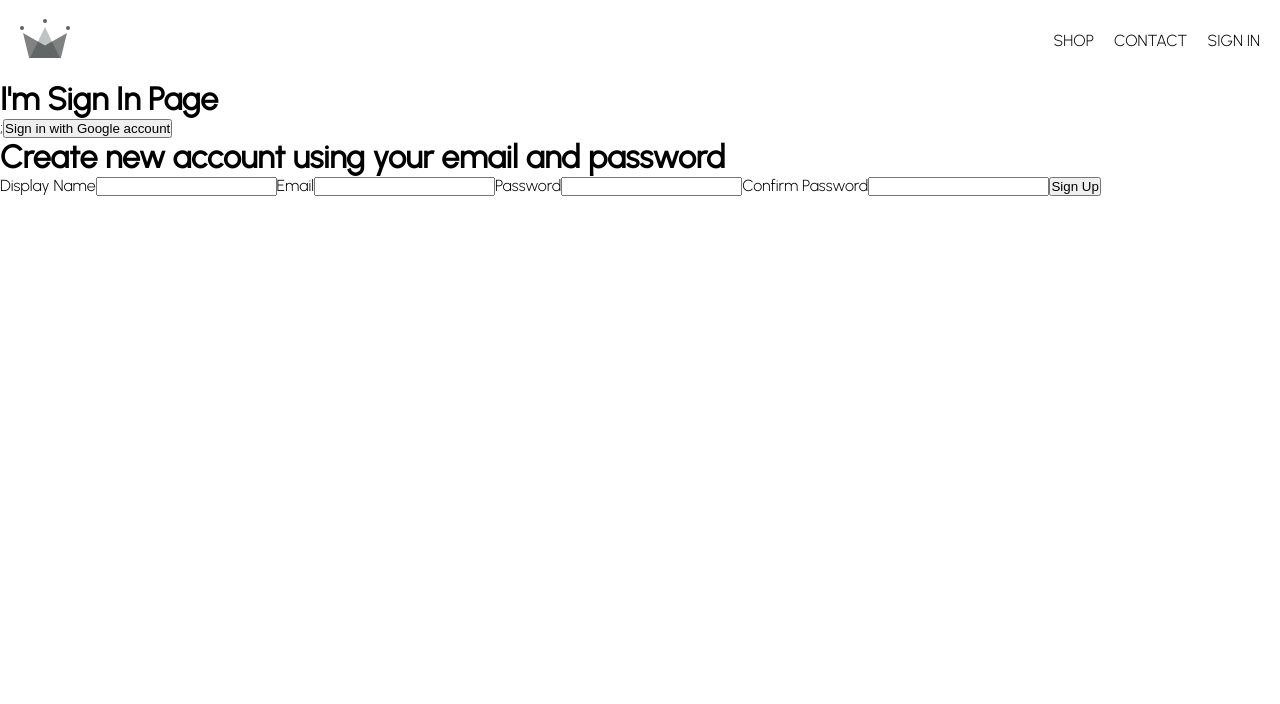
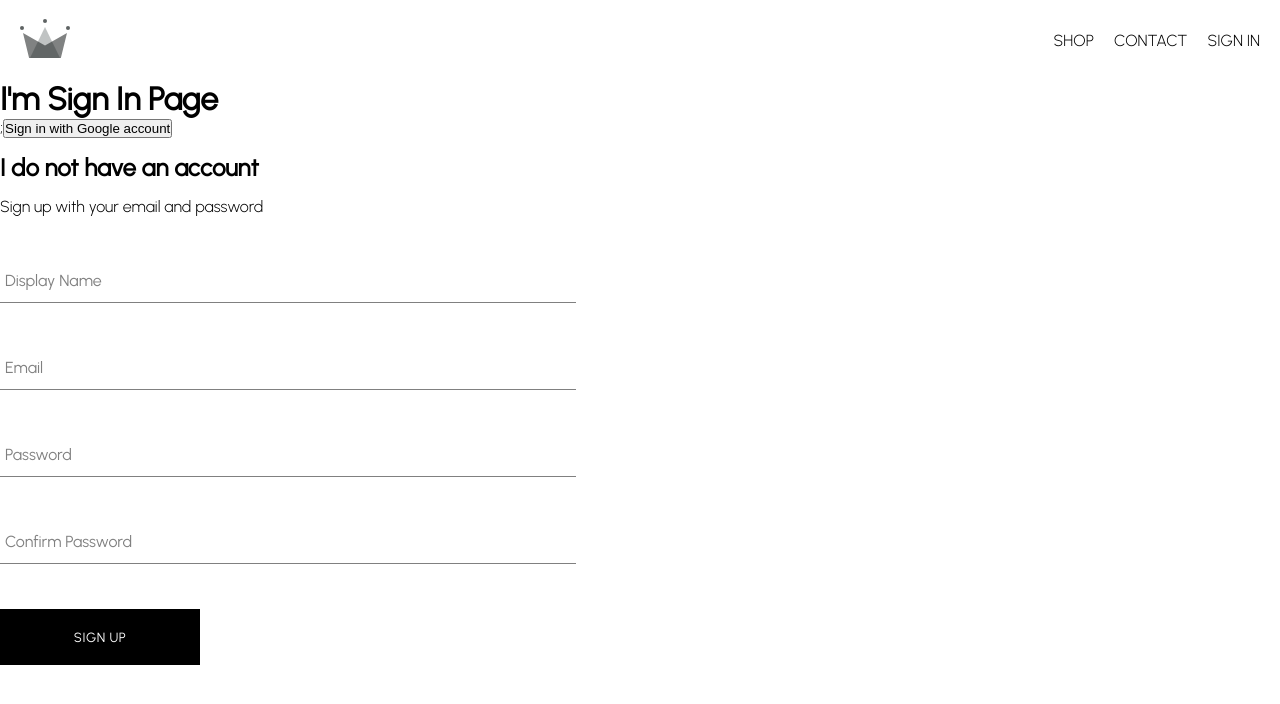
Before and after one commit to tairtair/crwn-clothing-react, a React (Create React App) app: page /sign-in in a window 1280 px wide. Shown: the top 704 px of the page. Built offline with nearby package versions, Linux system fonts and the light colour scheme.

Commit message:
Added button and  form input components

```diff
--- /dev/null
+++ b/src/components/button/button.component.jsx
@@ -0,0 +1,17 @@
+import './button.styles.scss';
+const Button = ({ btnTitle, classType = '', ...otherProps }) => {
+  const BUTTON_CLASS_TYPE = {
+    inverted: 'inverted',
+    google: 'google-sign-in',
+  };
+  return (
+    <button
+      className={`button-container ${BUTTON_CLASS_TYPE[classType]}`}
+      {...otherProps}
+    >
+      {btnTitle}
+    </button>
+  );
+};
+
+export default Button;
--- /dev/null
+++ b/src/components/button/button.styles.scss
@@ -0,0 +1,30 @@
+.button-container {
+  color: #fff;
+  font-family: inherit;
+  letter-spacing: 0.5px;
+  background-color: #000;
+  width: 200px;
+  border: 2px solid transparent;
+  padding: 18px;
+  text-transform: uppercase;
+  transition: all ease 0.3s;
+  &:hover {
+    color: #000;
+    background-color: #fff;
+    border: 2px solid #000;
+  }
+}
+.inverted {
+  color: #000;
+  background-color: #fff;
+  border: 2px solid #000;
+  &:hover {
+    color: #fff;
+    background-color: #000;
+    border: 2px solid transparent;
+  }
+}
+.google-sign-in {
+  background-color: lightblue;
+  border: 2px solid #000;
+}
--- /dev/null
+++ b/src/components/form-input/form-input.component.jsx
@@ -0,0 +1,18 @@
+import './form-input.styles.scss';
+const FormInput = ({ label, ...otherProps }) => {
+  return (
+    <div className="group">
+      <input className="form-input" {...otherProps} />
+      {label && (
+        <label
+          className={`${
+            otherProps.value.length ? 'shrink' : null
+          } form-input-label`}
+        >
+          {label}
+        </label>
+      )}
+    </div>
+  );
+};
+export default FormInput;
--- /dev/null
+++ b/src/components/form-input/form-input.styles.scss
@@ -0,0 +1,54 @@
+$sub-color: grey;
+$main-color: black;
+
+@mixin shrinkLabel {
+  top: -14px;
+  font-size: 12px;
+  color: $main-color;
+}
+
+.group {
+  position: relative;
+  margin: 45px 0;
+
+  .form-input {
+    background: none;
+    background-color: white;
+    color: $sub-color;
+    font-size: 18px;
+    padding: 10px 10px 10px 5px;
+    display: block;
+    width: 100%;
+    border: none;
+    border-radius: 0;
+    border-bottom: 1px solid $sub-color;
+    margin: 25px 0;
+
+    &:focus {
+      outline: none;
+    }
+
+    &:focus ~ .form-input-label {
+      @include shrinkLabel();
+    }
+  }
+
+  input[type='password'] {
+    letter-spacing: 0.3em;
+  }
+
+  .form-input-label {
+    color: $sub-color;
+    font-size: 16px;
+    font-weight: normal;
+    position: absolute;
+    pointer-events: none;
+    left: 5px;
+    top: 10px;
+    transition: 300ms ease all;
+
+    &.shrink {
+      @include shrinkLabel();
+    }
+  }
+}
--- a/src/components/sign-up-form/sign-up-form.component.jsx
+++ b/src/components/sign-up-form/sign-up-form.component.jsx
@@ -1,55 +1,89 @@
 import { useState } from 'react';
+import {
+  createAuthUserWithEmailAndPassword,
+  createUserDocumentFromAuth,
+} from '../../utils/firebase/firebase.utils';
+import FormInput from '../form-input/form-input.component';
+import './sign-up-form.styles.scss';
+import Button from '../button/button.component';
 const defaultFormFields = {
   displayName: '',
   email: '',
   password: '',
   confirmPassword: '',
 };
+
 const SignUpForm = () => {
   const [formFields, setformFields] = useState(defaultFormFields);
   const { displayName, email, password, confirmPassword } = formFields;
+  const resetFormFields = () => {
+    setformFields(defaultFormFields);
+  };
   const handleChange = e => {
     const { value, name } = e.target;
     setformFields({ ...formFields, [name]: value });
   };
-  console.log(formFields);
+  const handleSubmit = async e => {
+    e.preventDefault();
+    if (password !== confirmPassword) {
+      alert("You password didn't match");
+      return;
+    }
+    try {
+      const { user } = await createAuthUserWithEmailAndPassword(
+        email,
+        password
+      );
+      await createUserDocumentFromAuth(user, { displayName });
+      resetFormFields();
+    } catch (err) {
+      if (err.code === 'auth/email-already-in-use')
+        alert(
+          'Account linked to provided email already exists, please try to log in instead.'
+        );
+      console.log('user creation encounted an error', err.message);
+    }
+  };
+
   return (
-    <div>
-      <h1>Create new account using your email and password</h1>
-      <form onSubmit={() => {}}>
-        <label htmlFor="">Display Name</label>
-        <input
+    <div className="sign-up-container">
+      <h2>I do not have an account</h2>
+      <span>Sign up with your email and password</span>
+      <form onSubmit={handleSubmit}>
+        <FormInput
+          label="Display Name"
           type="text"
           name="displayName"
           value={displayName}
           onChange={handleChange}
           required
         />
-        <label htmlFor="">Email</label>
-        <input
+        <FormInput
+          label="Email"
           type="email"
           name="email"
           value={email}
           onChange={handleChange}
           required
         />
-        <label htmlFor="">Password</label>
-        <input
+        <FormInput
+          label="Password"
           type="password"
           name="password"
           value={password}
           onChange={handleChange}
           required
         />
-        <label htmlFor="">Confirm Password</label>
-        <input
+        <FormInput
+          label="Confirm Password"
           type="password"
           name="confirmPassword"
           value={confirmPassword}
           onChange={handleChange}
           required
         />
-        <button type="submit">Sign Up</button>
+        {/* <button type="submit">Sign Up</button> */}
+        <Button btnTitle="Sign Up" type="submit" />
       </form>
     </div>
   );
--- /dev/null
+++ b/src/components/sign-up-form/sign-up-form.styles.scss
@@ -0,0 +1,8 @@
+.sign-up-container {
+  display: flex;
+  flex-direction: column;
+  width: 45%;
+  h2 {
+    margin: 15px 0;
+  }
+}
--- a/src/utils/firebase/firebase.utils.js
+++ b/src/utils/firebase/firebase.utils.js
@@ -4,6 +4,7 @@ import {
   // signInWithRedirect,
   GoogleAuthProvider,
   signInWithPopup,
+  createUserWithEmailAndPassword,
 } from 'firebase/auth';
 import { getFirestore, doc, getDoc, setDoc } from 'firebase/firestore';
 // Your web app's Firebase configuration
@@ -28,12 +29,16 @@ export const signInWithGooglePopup = () =>
 // export const signInWithGoogleRedirect = () =>
 //   signInWithRedirect(auth, googleProvider);
 export const db = getFirestore();
-export const createUserDocumentFromAuth = async userAuth => {
+export const createUserDocumentFromAuth = async (
+  userAuth,
+  additionalInformation = {}
+) => {
+  if (!userAuth) return;
   const userDocRef = doc(db, 'users', userAuth.uid);
-  console.log(userDocRef);
+  // console.log(userDocRef);
   const userSnapshot = await getDoc(userDocRef);
-  console.log(userSnapshot);
-  console.log(userSnapshot.exists());
+  // console.log(userSnapshot);
+  // console.log(userSnapshot.exists());
   if (!userSnapshot.exists()) {
     const { displayName, email } = userAuth;
     const createdAt = new Date();
@@ -42,6 +47,7 @@ export const createUserDocumentFromAuth = async userAuth => {
         displayName,
         email,
         createdAt,
+        ...additionalInformation,
       });
     } catch (err) {
       console.log('error creating the user', err.message);
@@ -49,3 +55,7 @@ export const createUserDocumentFromAuth = async userAuth => {
   }
   return userDocRef;
 };
+export const createAuthUserWithEmailAndPassword = async (email, password) => {
+  if (!email || !password) return;
+  return await createUserWithEmailAndPassword(auth, email, password);
+};
```
